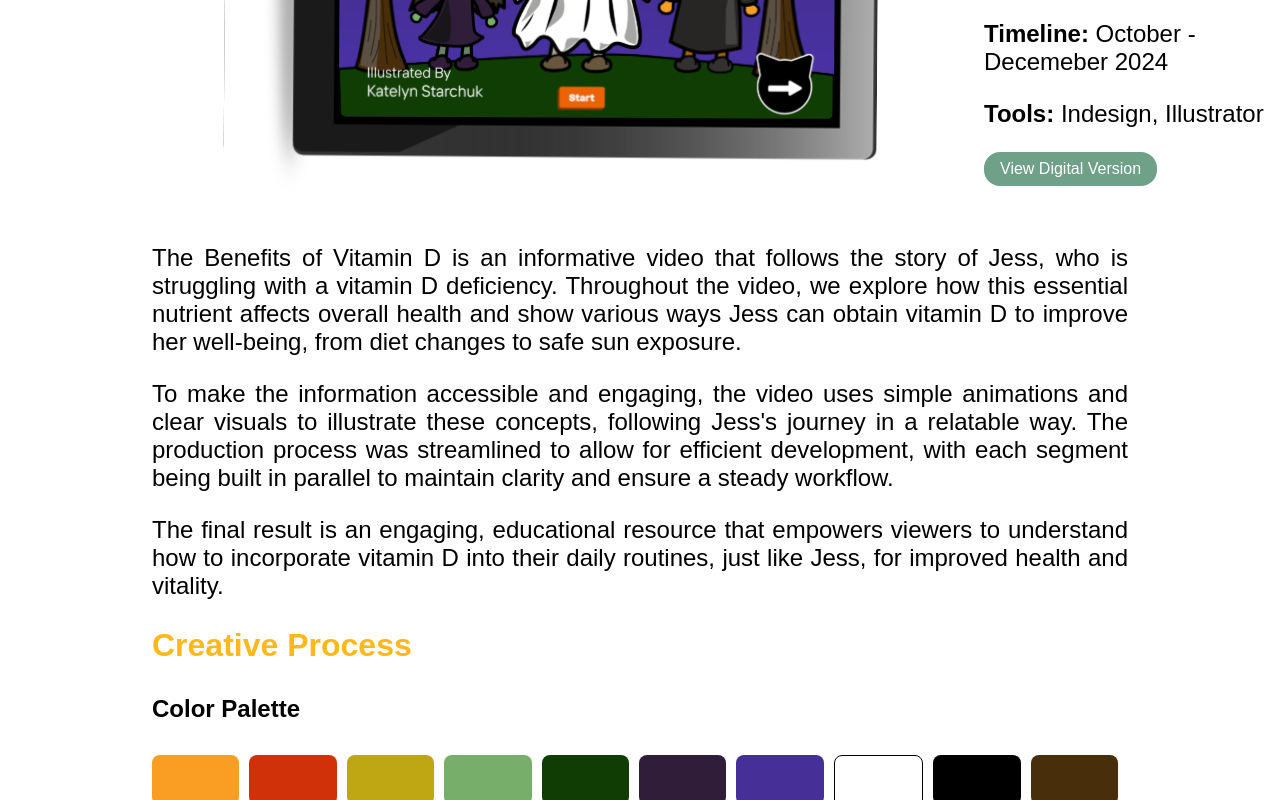
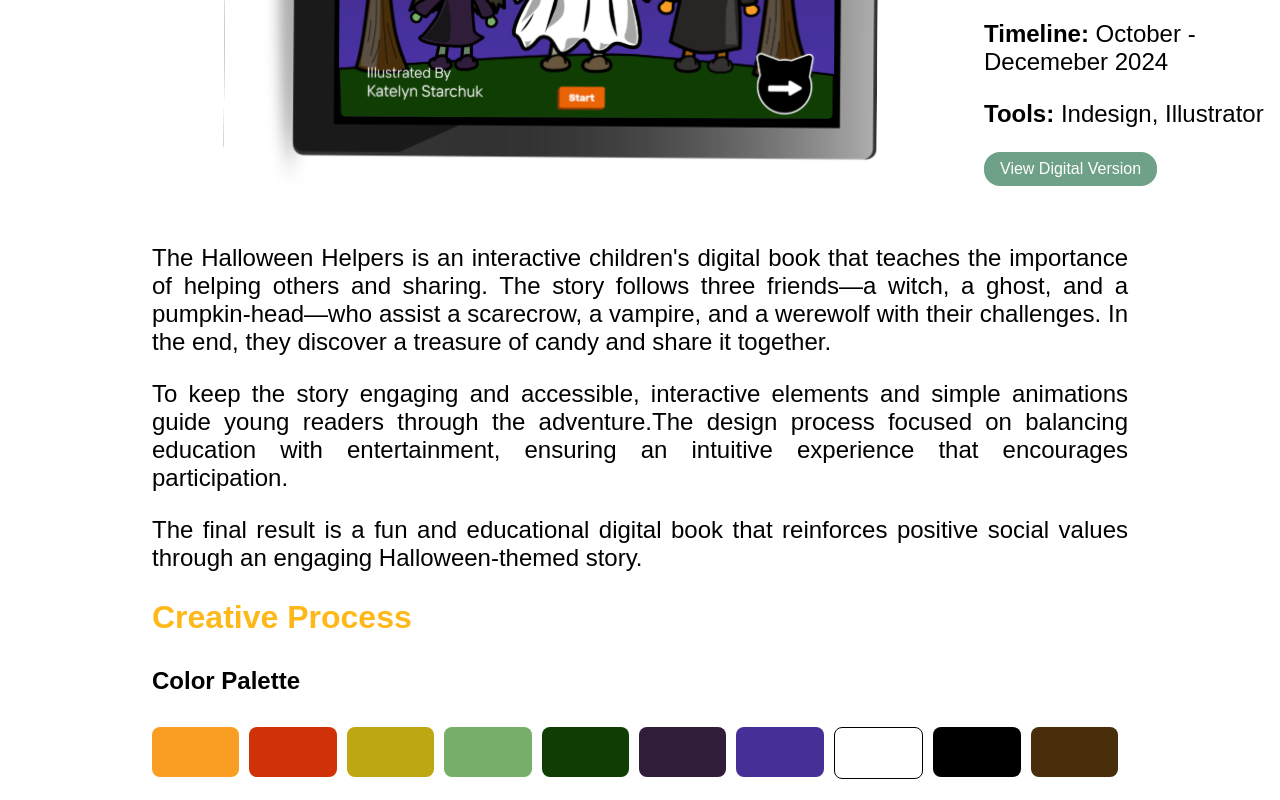
Before and after one commit to k8ANStar/portfolio, a Next.js app: page /projects/projectpages/halloween in a window 1280 px wide. Shown: the part 552-1352 px from the top of the page. Built offline with nearby package versions, Linux system fonts and the light colour scheme.

Commit message:
editing halloween projects information

```diff
--- a/src/app/projects/projectpages/halloween/page.js
+++ b/src/app/projects/projectpages/halloween/page.js
@@ -55,24 +55,22 @@ export default function HalloweenProject() {
 				</div>
 				<div className={styles.info}>
 					<p>
-						The Benefits of Vitamin D is an informative video that follows the
-						story of Jess, who is struggling with a vitamin D deficiency.
-						Throughout the video, we explore how this essential nutrient affects
-						overall health and show various ways Jess can obtain vitamin D to
-						improve her well-being, from diet changes to safe sun exposure.
+						The Halloween Helpers is an interactive children's digital book that
+						teaches the importance of helping others and sharing. The story
+						follows three friends—a witch, a ghost, and a pumpkin-head—who
+						assist a scarecrow, a vampire, and a werewolf with their challenges.
+						In the end, they discover a treasure of candy and share it together.
 						<p>
-							To make the information accessible and engaging, the video uses
-							simple animations and clear visuals to illustrate these concepts,
-							following Jess's journey in a relatable way. The production
-							process was streamlined to allow for efficient development, with
-							each segment being built in parallel to maintain clarity and
-							ensure a steady workflow.
+							To keep the story engaging and accessible, interactive elements
+							and simple animations guide young readers through the
+							adventure.The design process focused on balancing education with
+							entertainment, ensuring an intuitive experience that encourages
+							participation.
 						</p>
 						<p>
-							The final result is an engaging, educational resource that
-							empowers viewers to understand how to incorporate vitamin D into
-							their daily routines, just like Jess, for improved health and
-							vitality.
+							The final result is a fun and educational digital book that
+							reinforces positive social values through an engaging
+							Halloween-themed story.
 						</p>
 					</p>
 					<h2 className={styles.process}>Creative Process</h2>
```
